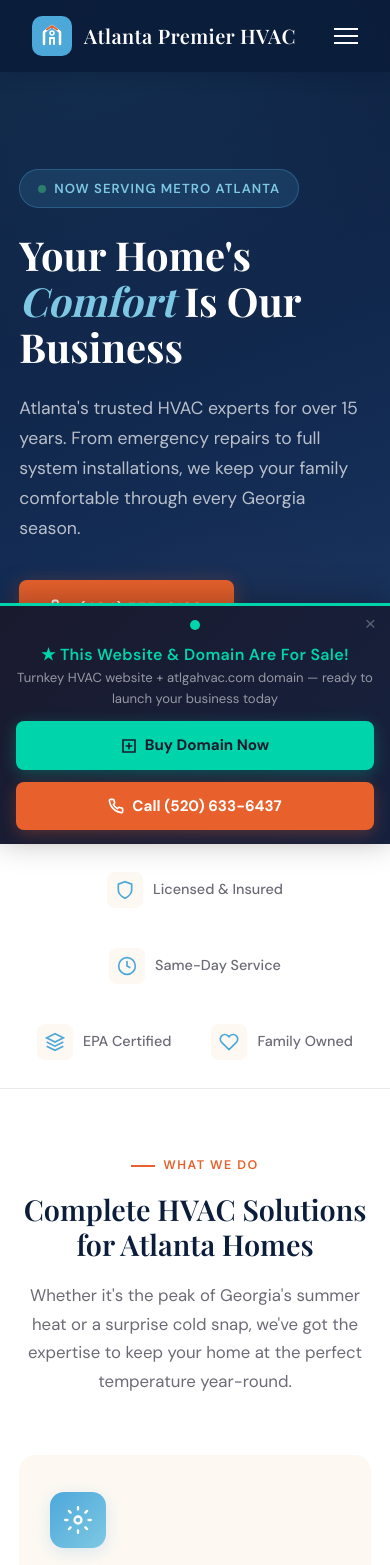
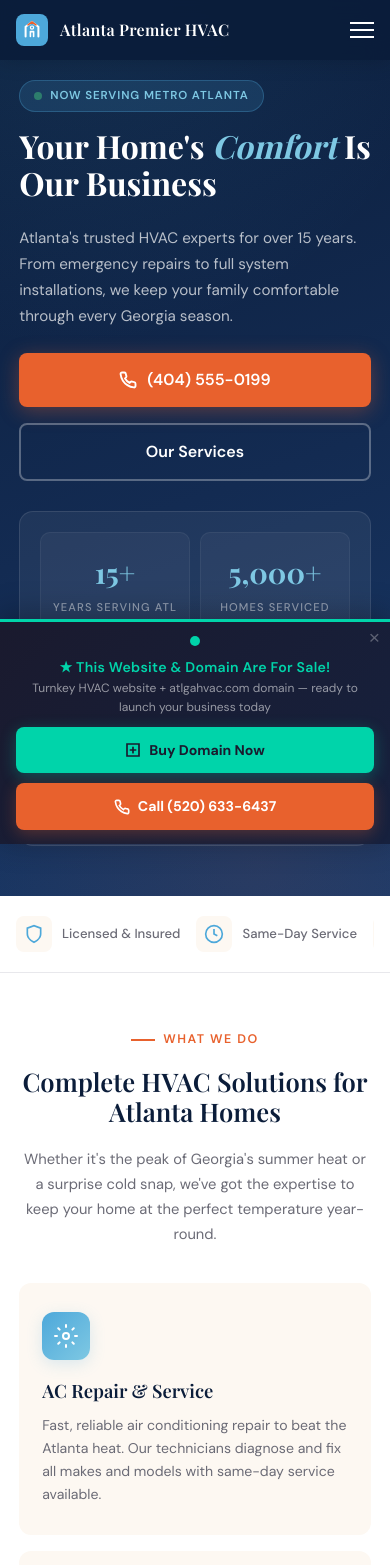
Before and after one commit to pharaohm33/atlgahvac, a plain HTML site: page index.html in a window 390 px wide. Shown: the top 1565 px of the page. Drawn offline with nearby package versions, Linux system fonts and the light colour scheme.

Commit message:
Refactor responsive styles for various screen sizes

```diff
--- a/index.html
+++ b/index.html
@@ -565,28 +565,112 @@
   /* push footer content up so banner doesn't overlap */
   footer { padding-bottom: 100px; }
 
-  @media (max-width: 640px) {
-    .buy-banner { flex-direction: column; gap: 12px; padding: 14px 1rem; text-align: center; }
-    .buy-btn { width: 100%; justify-content: center; }
-  }
-
-  /* ── RESPONSIVE ── */
+  /* ── RESPONSIVE: TABLET ── */
   @media (max-width: 960px) {
-    .hero-inner { grid-template-columns: 1fr; }
-    .hero-visual { display: none; }
+    .hero-inner { grid-template-columns: 1fr; gap: 40px; }
+    .hero-visual { order: -1; }
+    .hero-stats { grid-template-columns: repeat(4, 1fr); gap: 12px; }
+    .stat-item { padding: 14px 8px; }
+    .stat-number { font-size: 1.6rem; }
+    .hero-trust { justify-content: center; }
     .services-grid { grid-template-columns: 1fr 1fr; }
     .why-grid { grid-template-columns: 1fr; gap: 40px; }
     .test-grid { grid-template-columns: 1fr; }
     .footer-inner { grid-template-columns: 1fr 1fr; }
   }
-  @media (max-width: 640px) {
+
+  /* ── RESPONSIVE: MOBILE ── */
+  @media (max-width: 768px) {
     .nav-links { display: none; }
     .mobile-toggle { display: block; }
-    .services-grid { grid-template-columns: 1fr; }
-    .hero { padding: 100px 1.2rem 60px; }
-    section { padding: 60px 1.2rem; }
-    .footer-inner { grid-template-columns: 1fr; }
+
+    nav { height: 60px; padding: 0 1rem; }
+    .nav-logo span { font-size: 1rem; }
+    .nav-logo svg { width: 32px; height: 32px; }
+
+    .hero {
+      padding: 80px 1.2rem 50px;
+      min-height: auto;
+    }
+    .hero-inner { gap: 30px; }
+    .hero h1 { font-size: 2rem; }
+    .hero-badge { font-size: 0.72rem; padding: 6px 14px; margin-bottom: 16px; }
+    .hero-desc { font-size: 0.95rem; margin-bottom: 24px; }
+    .hero-actions { flex-direction: column; }
+    .hero-actions .btn { width: 100%; justify-content: center; padding: 14px 24px; }
+
+    .hero-visual { display: block; order: 2; }
+    .hero-card { padding: 20px; border-radius: 14px; }
+    .hero-stats { grid-template-columns: 1fr 1fr; gap: 10px; }
+    .stat-item { padding: 16px 10px; border-radius: 10px; }
+    .stat-number { font-size: 1.8rem; }
+    .stat-label { font-size: 0.7rem; }
+    .hero-trust { margin-top: 16px; padding-top: 16px; justify-content: center; }
+
+    .trust-bar { padding: 20px 1rem; }
+    .trust-bar-inner { gap: 16px; justify-content: flex-start; overflow-x: auto; flex-wrap: nowrap; }
+    .trust-item { white-space: nowrap; font-size: 0.82rem; }
+
+    section { padding: 50px 1.2rem; }
+    .section-title { font-size: 1.6rem; }
+    .section-desc { font-size: 0.92rem; }
+
+    .services-header { margin-bottom: 36px; }
+    .services-grid { grid-template-columns: 1fr; gap: 16px; }
+    .service-card { padding: 28px 22px; border-radius: 12px; }
+    .service-icon { width: 48px; height: 48px; border-radius: 12px; margin-bottom: 16px; }
+    .service-icon svg { width: 24px; height: 24px; }
+    .service-card h3 { font-size: 1.15rem; margin-bottom: 8px; }
+    .service-card p { font-size: 0.88rem; }
+
+    .why-grid { gap: 30px; }
+    .why-features { gap: 16px; margin-top: 28px; }
+    .why-feature { padding: 18px; gap: 14px; border-radius: 12px; }
+    .why-num { width: 38px; height: 38px; min-width: 38px; font-size: 0.95rem; border-radius: 10px; }
+    .why-feature h4 { font-size: 0.95rem; }
+    .why-feature p { font-size: 0.82rem; }
+    .why-image { padding: 30px 24px; border-radius: 14px; }
+    .why-image h3 { font-size: 1.3rem; }
+    .why-image p { font-size: 0.88rem; }
+    .license-badges { gap: 8px; }
+    .badge { padding: 6px 12px; font-size: 0.75rem; }
+
+    .testimonials-header { margin-bottom: 36px; }
+    .test-grid { gap: 16px; }
+    .test-card { padding: 24px 20px; border-radius: 12px; }
+    .test-quote { font-size: 0.9rem; margin-bottom: 16px; }
+    .test-avatar { width: 38px; height: 38px; font-size: 0.85rem; }
+    .test-name { font-size: 0.85rem; }
+
+    .cta-section { padding: 50px 1.2rem; }
+    .cta-section h2 { font-size: 1.5rem; }
+    .cta-section p { font-size: 0.95rem; }
+    .cta-phone { font-size: 1.5rem; }
+    .cta-buttons { flex-direction: column; }
+    .cta-buttons .btn { width: 100%; justify-content: center; }
+
+    .footer-inner { grid-template-columns: 1fr; gap: 30px; }
     .footer-bottom { flex-direction: column; gap: 12px; text-align: center; }
+    footer { padding: 40px 1.2rem 120px; }
+
+    /* Buy banner mobile */
+    .buy-banner {
+      flex-direction: column; gap: 10px;
+      padding: 14px 1rem 14px; text-align: center;
+    }
+    .buy-banner-text { font-size: 0.88rem; }
+    .buy-banner-sub { font-size: 0.75rem; }
+    .buy-btn { width: 100%; justify-content: center; padding: 12px 20px; font-size: 0.88rem; }
+    .buy-banner-close { top: 6px; right: 10px; }
+  }
+
+  /* ── RESPONSIVE: SMALL PHONES ── */
+  @media (max-width: 380px) {
+    .hero h1 { font-size: 1.7rem; }
+    .hero-desc { font-size: 0.88rem; }
+    .stat-number { font-size: 1.5rem; }
+    .section-title { font-size: 1.4rem; }
+    .cta-phone { font-size: 1.3rem; }
   }
 </style>
 </head>
```
